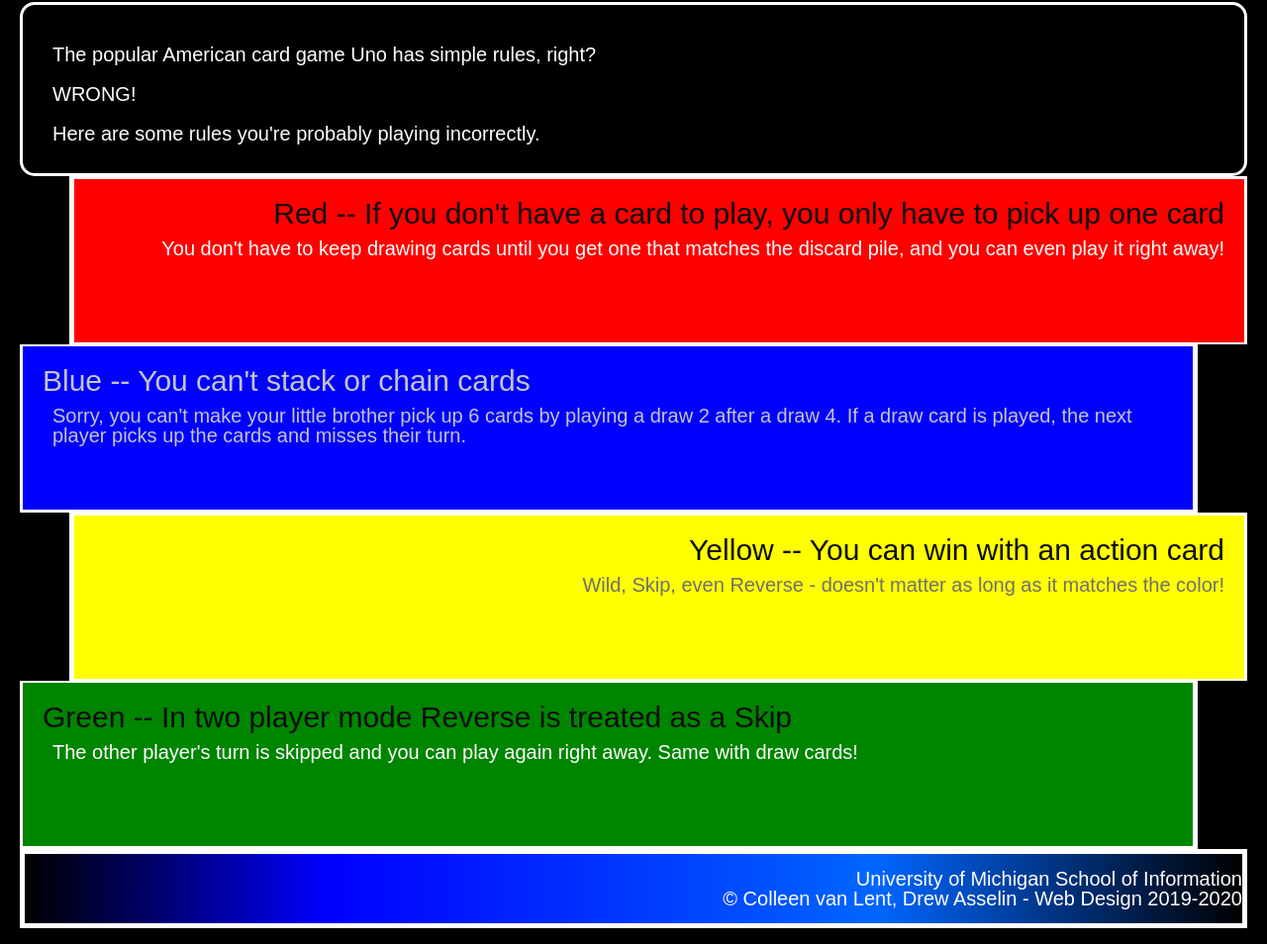
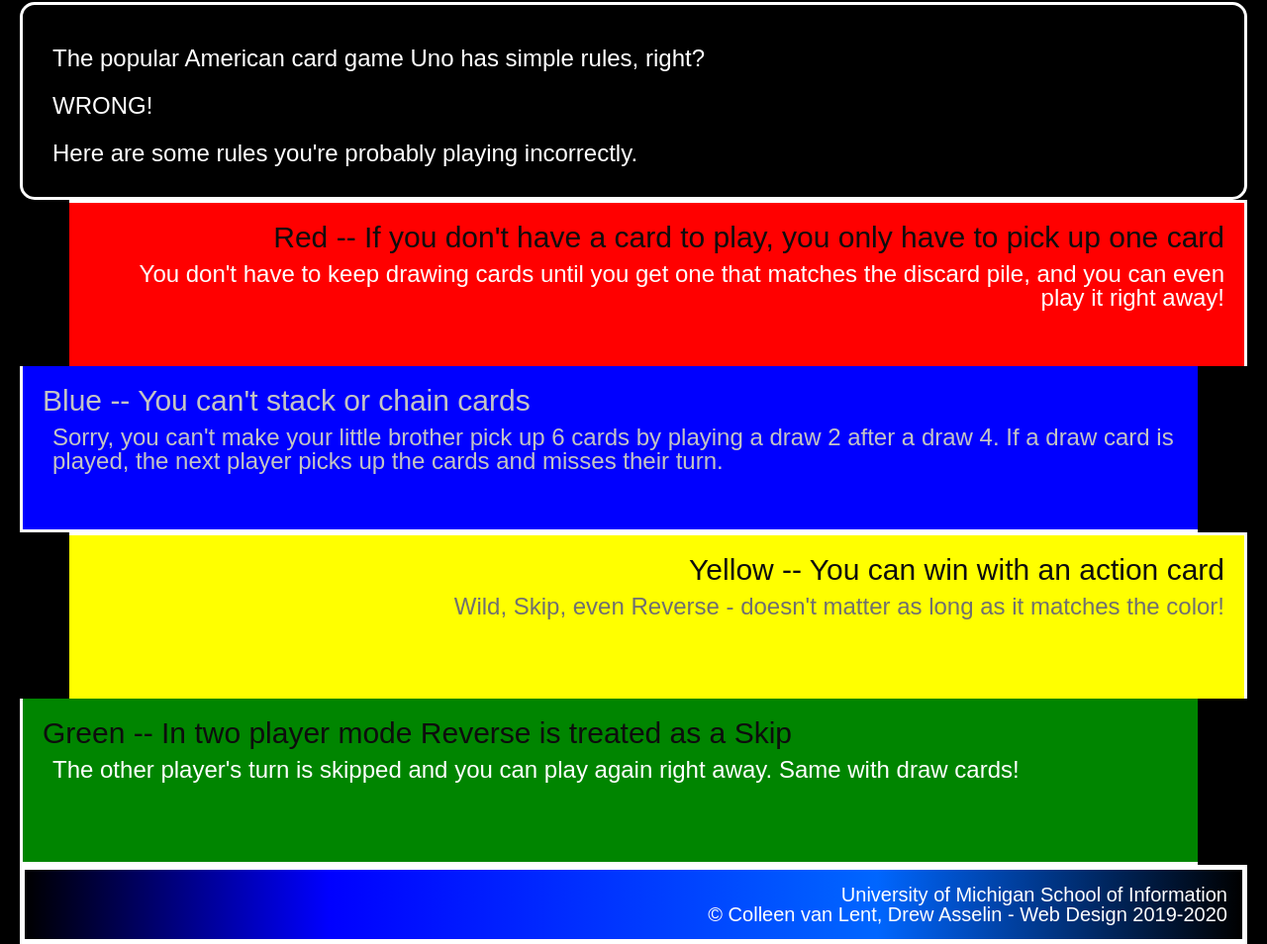
Before and after one commit to wl353/hw2-f24, a plain HTML site: page index.html in a window 1280 px wide. Shown: the part 326-1280 px from the top of the page at 99% size. Drawn offline with Linux system fonts and the light colour scheme.

Commit message:
Add files via upload

```diff
--- a/css/style.css
+++ b/css/style.css
@@ -19,10 +19,11 @@
 }
 
 p {
-    font-size: 20px;
+    font-size: 24px;
     padding-top: 10px;
     padding-left: 10px;
 }
+
 img {
     width: 250px;
     display: block;
@@ -46,16 +47,16 @@
     background-color: #FF0000;
     text-align: right;
     margin-left: 50px;
-    border-bottom: 2px solid #FFF;
-    border-left: 5px solid #FFF;
+    border-bottom: 2px;
+    border-left: 5px;
 }
 
 .blue {
     background-color: #0000FF;
     text-align: left;
     margin-right: 50px;
-    border-right: 5px solid #FFF;
-    border-top: 2px solid #FFF;
+    border-right: 5px;
+    border-top: 2px;
     color: #C4C4C4;
 }
 
@@ -67,8 +68,8 @@
     background-color: #FFFF00;
     text-align: right;
     margin-left: 50px;
-    border-bottom: 2px solid #FFF;
-    border-left: 5px solid #FFF;
+    border-bottom: 2px;
+    border-left: 5px;
 }
 
 .yellow p {
@@ -79,8 +80,8 @@
     background-color: #008500;
     text-align: left;
     margin-right: 50px;
-    border-right: 5px solid #FFF;
-    border-top: 2px solid #FFF;
+    border-right: 5px;
+    border-top: 2px;
 }
 
 footer {
@@ -92,6 +93,6 @@
     font-size: 20px;
     text-align: right;
     padding-top: 15px;
-    padding-bottom: 15px;
+    padding-right: 15px;
     padding-bottom: 15px;
 }
```
